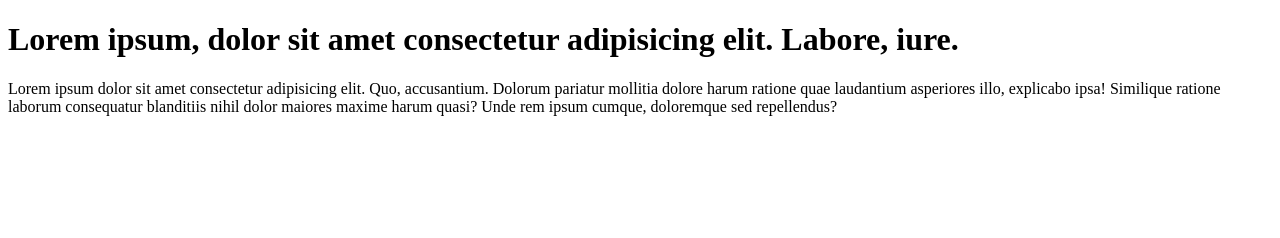
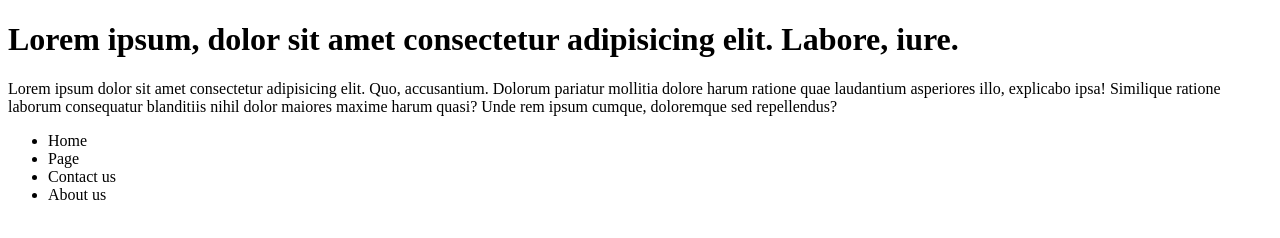
Before and after one commit to Babi-yoo/learn-git, a plain HTML site: page index.html in a window 1280 px wide. Drawn offline with Linux system fonts and the light colour scheme.

Commit message:
add list

```diff
--- a/index.html
+++ b/index.html
@@ -8,5 +8,11 @@
 <body>
     <h1>Lorem ipsum, dolor sit amet consectetur adipisicing elit. Labore, iure.</h1>
     <p>Lorem ipsum dolor sit amet consectetur adipisicing elit. Quo, accusantium. Dolorum pariatur mollitia dolore harum ratione quae laudantium asperiores illo, explicabo ipsa! Similique ratione laborum consequatur blanditiis nihil dolor maiores maxime harum quasi? Unde rem ipsum cumque, doloremque sed repellendus?</p>
+    <ul>
+        <li>Home</li>
+        <li>Page</li>
+        <li>Contact us</li>
+        <li>About us </li>
+    </ul>
 </body>
 </html>
```
